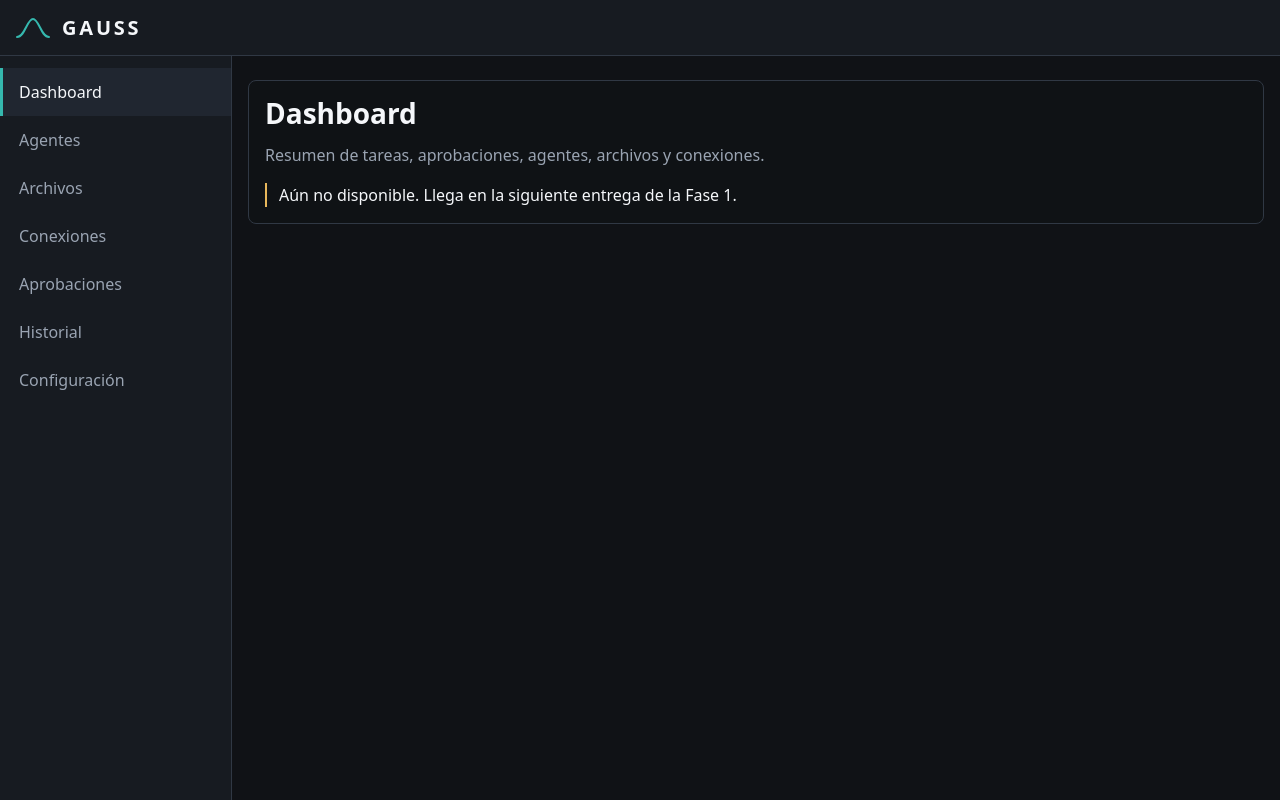
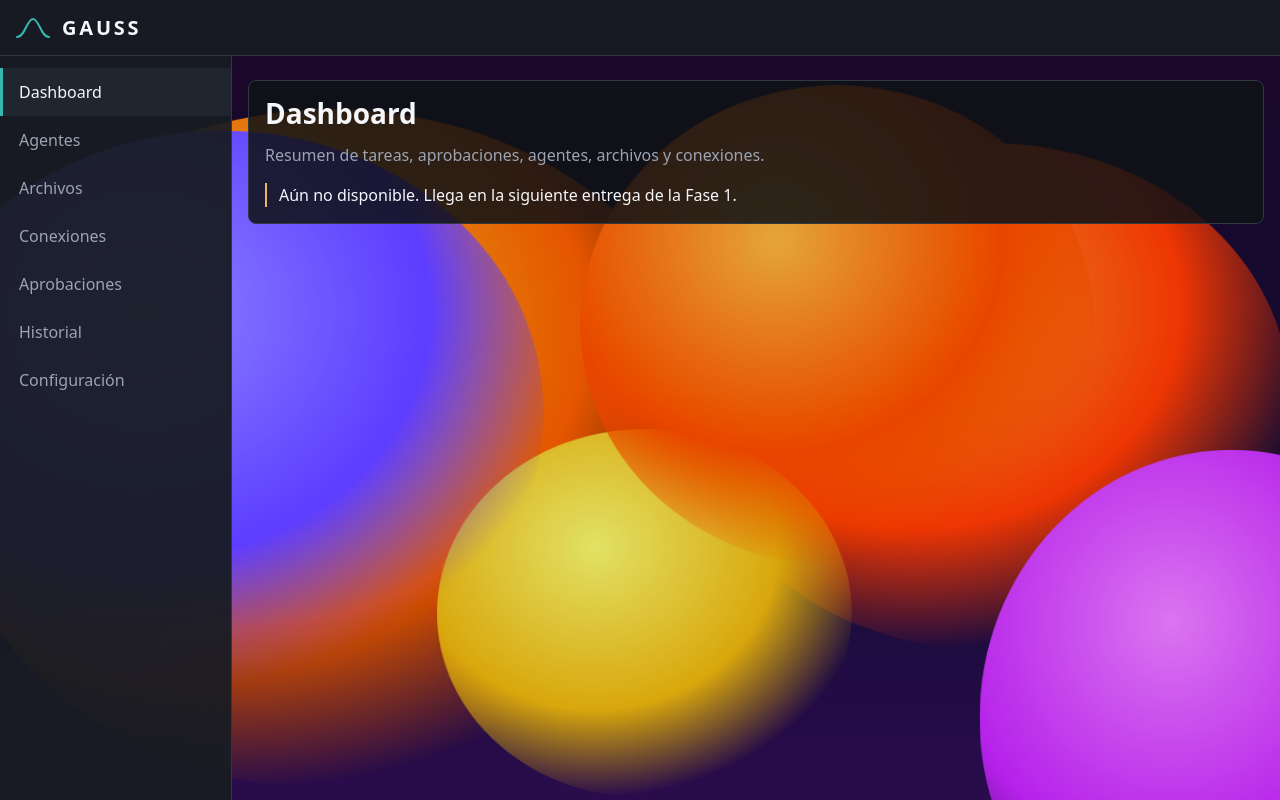
Before and after one commit to davidemmanuelgarciatorres/GAUSS_X, a plain HTML site: page index.html in a window 1280 px wide. Drawn offline with Linux system fonts and the light colour scheme.

Commit message:
Add decorative lava div to index.html

```diff
--- a/index.html
+++ b/index.html
@@ -12,7 +12,10 @@
 </head>
 <body>
   <a class="skip" href="#view">Saltar al contenido</a>
-
+  <div class="lava" aria-hidden="true">
+    <span class="b1"></span><span class="b2"></span><span class="b3"></span>
+    <span class="b4"></span><span class="b5"></span><span class="b6"></span>
+  </div>
   <div class="shell">
     <header class="topbar">
       <button class="menu-btn" id="menu-btn" type="button"
```
